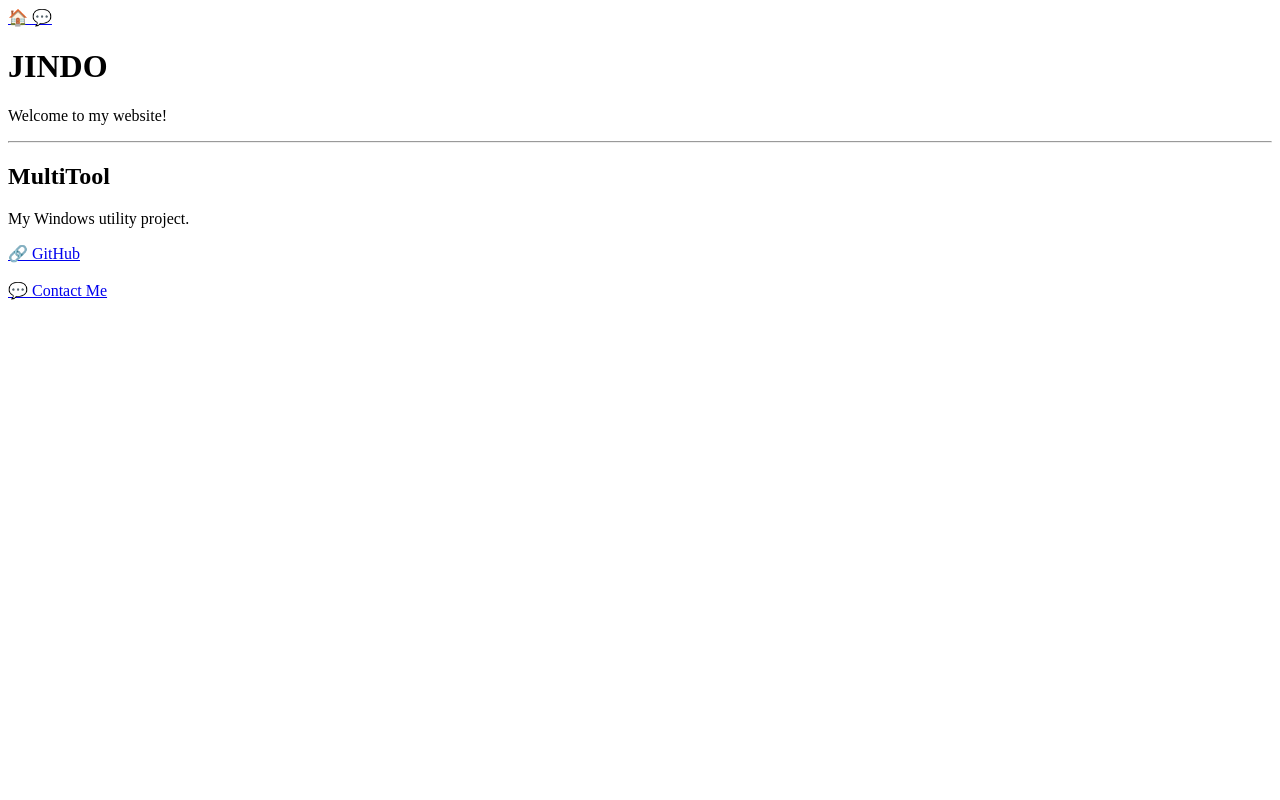
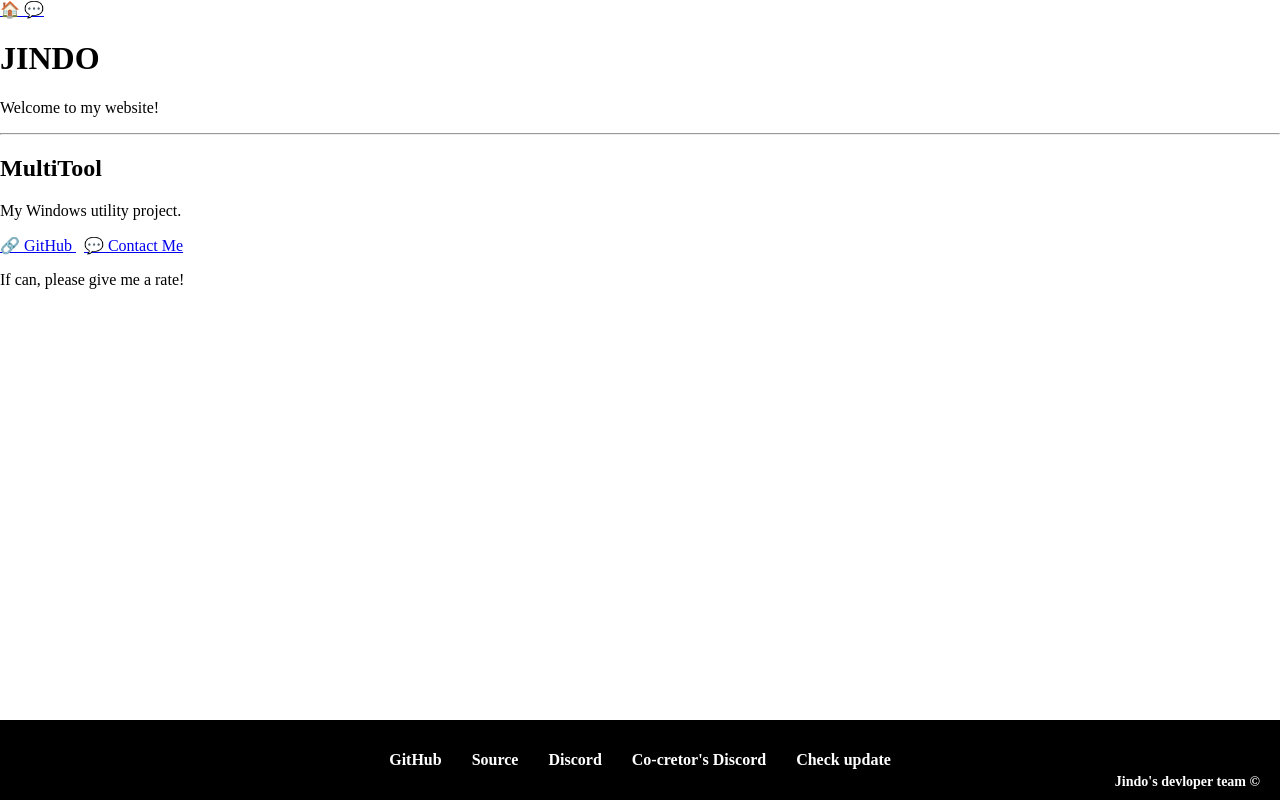
Before and after one commit to LTV-jindo/contact, a Flask app: page / in a window 1280 px wide. Run offline with Flask 3, Linux system fonts and the light colour scheme.

Commit message:
Add files via upload

```diff
--- a/templates/main.html
+++ b/templates/main.html
@@ -6,6 +6,50 @@
 
     <link rel="icon" type="image/png"
           href="{{ url_for('static', filename='favicon.png') }}">
+    <style>
+        body {
+            margin: 0;
+            min-height: 100vh;
+            position: relative;
+            padding-bottom: 80px;
+            box-sizing: border-box;
+        }
+
+        .bottom-bar {
+            position: absolute;
+            bottom: 0;
+            left: 0;
+            width: 100%;
+            height: 80px;
+
+            background: #000;
+            display: flex;
+            align-items: center;
+            justify-content: center;
+            gap: 30px;
+
+            font-weight: bold;
+        }
+
+        .bottom-bar a {
+            color: white;
+            text-decoration: none;
+            font-weight: bold;
+        }
+
+        .bottom-bar a:hover {
+            text-decoration: underline;
+        }
+
+        .copyright {
+            position: absolute;
+            right: 20px;
+            bottom: 10px;
+            color: white;
+            font-weight: bold;
+            font-size: 14px;
+        }
+    </style>
 </head>
 
 <body>
@@ -29,10 +73,37 @@
         🔗 GitHub
     </a>
 
-    <br><br>
+    &nbsp;
 
     <a href="/contact">
         💬 Contact Me
     </a>
+
+    <p>If can, please give me a rate!</p>
+    <footer class="bottom-bar">
+        <a href="https://github.com/LTV-Jindo" target="_blank">
+            GitHub
+        </a>
+
+        <a href="https://github.com/LTV-jindo/source" target="_blank">
+            Source
+        </a>
+
+        <a href="https://discord.gg/8ApBF7HzgW" target="_blank">
+            Discord
+        </a>
+
+        <a href="https://discord.gg/ECdTCuzvvF" target="_blank">
+            Co-cretor's Discord
+
+        <a href="https://github.com/LTV-jindo/Multi-Tool-recreate-by-Jindo/releases" target="_blank">
+            Check update
+        </a>
+
+        <span class="copyright">
+            Jindo's devloper team ©
+        </span>
+
+    </footer>
 </body>
 </html>
```
Also changed, not shown: templates/contact.html (+69 -0 lines).
